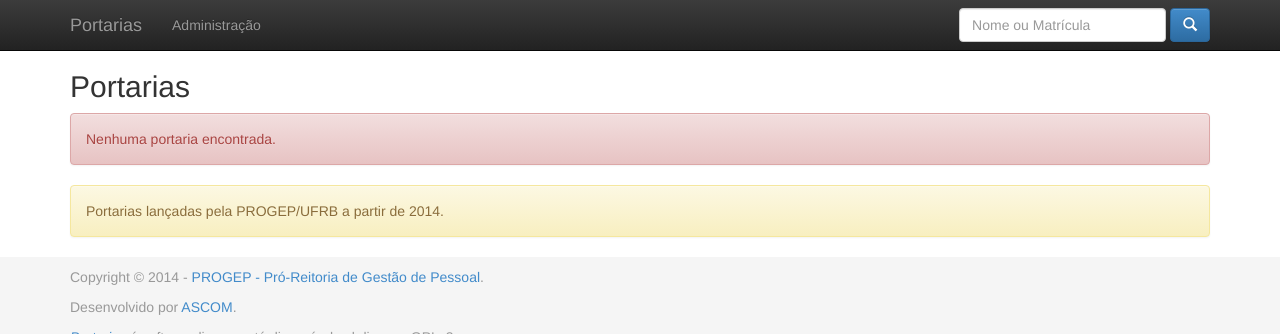
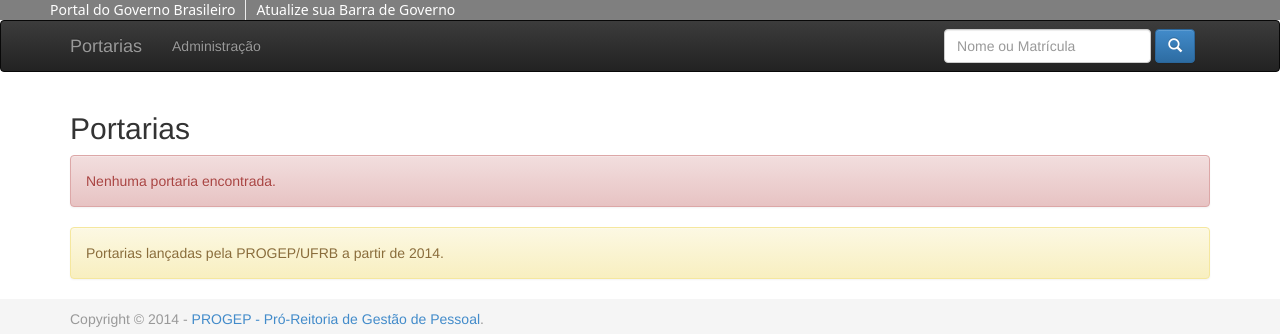
Before and after one commit to UFRB/portarias, a Django app: template portaria/templates/portaria/portaria_list.html in a window 1280 px wide. Shown: the top 334 px of the page. Run offline with Django 3.2, Linux system fonts and the light colour scheme; the template is opened without the code that fills it, so the values that code supplies are empty; some libraries are stand-ins or nearby versions.

Commit message:
adiciona barra do governo

```diff
--- a/portaria/static/portaria/bootstrap/css/custom.css
+++ b/portaria/static/portaria/bootstrap/css/custom.css
@@ -1,6 +1,3 @@
-body {
-  padding-top: 50px;
-}
 .text-pagination {
   text-align: center;
 }
@@ -12,3 +9,6 @@ body {
   background-color: #f5f5f5;
   padding: 10px 0;
 }
+#barra-brasil .brasil-flag {
+  height: 29px !important;
+}
--- a/portaria/templates/portaria/portaria_list.html
+++ b/portaria/templates/portaria/portaria_list.html
@@ -12,8 +12,14 @@
 </head>
 
 <body>
+  <div id="barra-brasil" style="background:#7F7F7F; height: 20px; padding:0 0 0 10px;display:block;">
+    <ul id="menu-barra-temp" style="list-style:none;">
+      <li style="display:inline; float:left;padding-right:10px; margin-right:10px; border-right:1px solid #EDEDED"><a href="http://brasil.gov.br" style="font-family:sans,sans-serif; text-decoration:none; color:white;">Portal do Governo Brasileiro</a></li>
+      <li><a style="font-family:sans,sans-serif; text-decoration:none; color:white;" href="http://epwg.governoeletronico.gov.br/barra/atualize.html">Atualize sua Barra de Governo</a></li>
+    </ul>
+  </div>
 
-  <div class="navbar navbar-inverse navbar-fixed-top" role="navigation">
+  <div class="navbar navbar-inverse" role="navigation">
     <div class="container">
       <div class="navbar-header">
         <button type="button" class="navbar-toggle" data-toggle="collapse" data-target=".navbar-collapse">
@@ -24,19 +30,19 @@
         </button>
         <a class="navbar-brand" href="{% url 'portaria:index' %}">Portarias</a>
       </div>
-      <div class="collapse navbar-collapse">
-        <ul class="nav navbar-nav">
-          <li><a href="{% url 'admin:index' %}">Administração</a></li>
-        </ul>
-
         <form class="navbar-form navbar-right" action="/busca/" method="get">
           <input type="search" name="search" value="" class="form-control" placeholder="Nome ou Matrícula">
           <button type="submit" class="btn btn-primary">
             <span class="glyphicon glyphicon-search"></span>
           </button>
         </form>
+      <div class="collapse navbar-collapse">
+        <ul class="nav navbar-nav">
+          <li><a href="{% url 'admin:index' %}">Administração</a></li>
+        </ul>
+      </div><!--/.nav-collapse -->
 
-      </div><!--/.nav-collapse -->
+
     </div>
   </div>
 
@@ -118,5 +124,6 @@
 
   <script src="https://ajax.googleapis.com/ajax/libs/jquery/1.11.0/jquery.min.js"></script>
   <script src="{% static 'portaria/bootstrap/js/bootstrap.min.js' %}"></script>
+  <script src="http://barra.brasil.gov.br/barra.js" type="text/javascript"></script>
 </body>
 </html>
--- a/portaria/templates/portaria/relatorio.html
+++ b/portaria/templates/portaria/relatorio.html
@@ -13,7 +13,7 @@
 
 <body>
   <div class="container">
-    <h2 class="sub-header">Relatório de Portarias</h2>
+    <h2 class="sub-header">Relatório de Portarias <a class="btn btn-xs btn-primary" href="/exportar/">Dowload</a></h2>
     {% if portarias %}
         <div class="table-responsive">
           <table class="table table-striped">
```
Also changed, not shown: portaria/urls.py (+5 -2 lines), portaria/views.py (+26 -3 lines).
